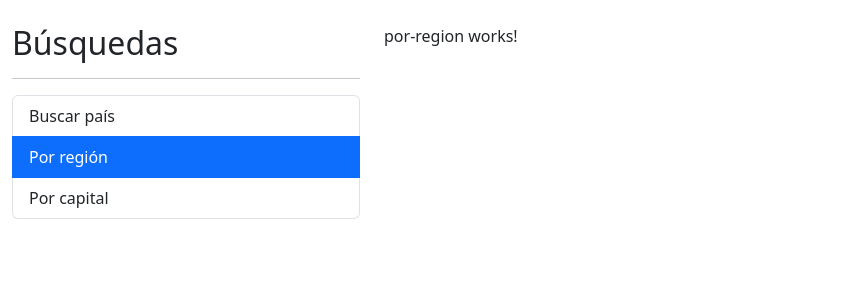
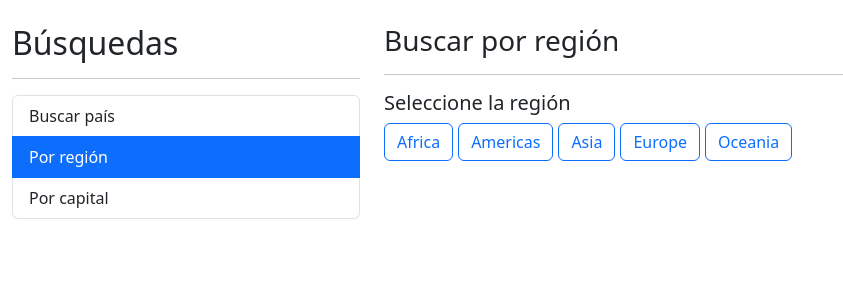
Before and after one commit to pmezquita/angular-paises, an Angular app: page /region in a window 1280 px wide. Shown: the top 300 px of the page, without its empty margins (0-843 px from the left). Built offline with nearby package versions, Linux system fonts and the light colour scheme.

Commit message:
[ADD] ngClass

```diff
--- a/src/app/pais/pages/por-region/por-region.component.html
+++ b/src/app/pais/pages/por-region/por-region.component.html
@@ -1 +1,21 @@
-<p>por-region works!</p>
+<h3>Buscar por región <small>{{regionActiva | titlecase}}</small></h3>
+<hr>
+
+<h5>Seleccione la región</h5>
+
+<div class="row">
+  <div class="col">
+    <!--    [class.btn-primary]="region == regionActiva"-->
+
+    <!--    [ngClass]="{
+                'btn-primary':region == regionActiva,
+                'btn-outline-primary': region != regionActiva,
+                }"-->
+    <button *ngFor="let region of regiones"
+            class="btn btn-outline-primary"
+            (click)="activarRegion(region)"
+    >
+      {{region | titlecase}}
+    </button>
+  </div>
+</div>
--- a/src/app/pais/pages/por-region/por-region.component.ts
+++ b/src/app/pais/pages/por-region/por-region.component.ts
@@ -1,11 +1,26 @@
-import { Component } from '@angular/core';
+import {Component} from '@angular/core';
 
 @Component({
   selector: 'app-por-region',
   templateUrl: './por-region.component.html',
-  styles: [
-  ]
+  styles: [`
+    button {
+      margin-right: 5px;
+      margin-bottom: 5px;
+    }
+  `]
 })
 export class PorRegionComponent {
 
+  regiones: string[] = ['africa', 'americas', 'asia', 'europe', 'oceania'];
+  regionActiva: string = '';
+
+  constructor() {
+  }
+
+  activarRegion = (region: string) => {
+    this.regionActiva = region;
+    // TODO: hacer el llamado al servicio
+  }
+
 }
```
